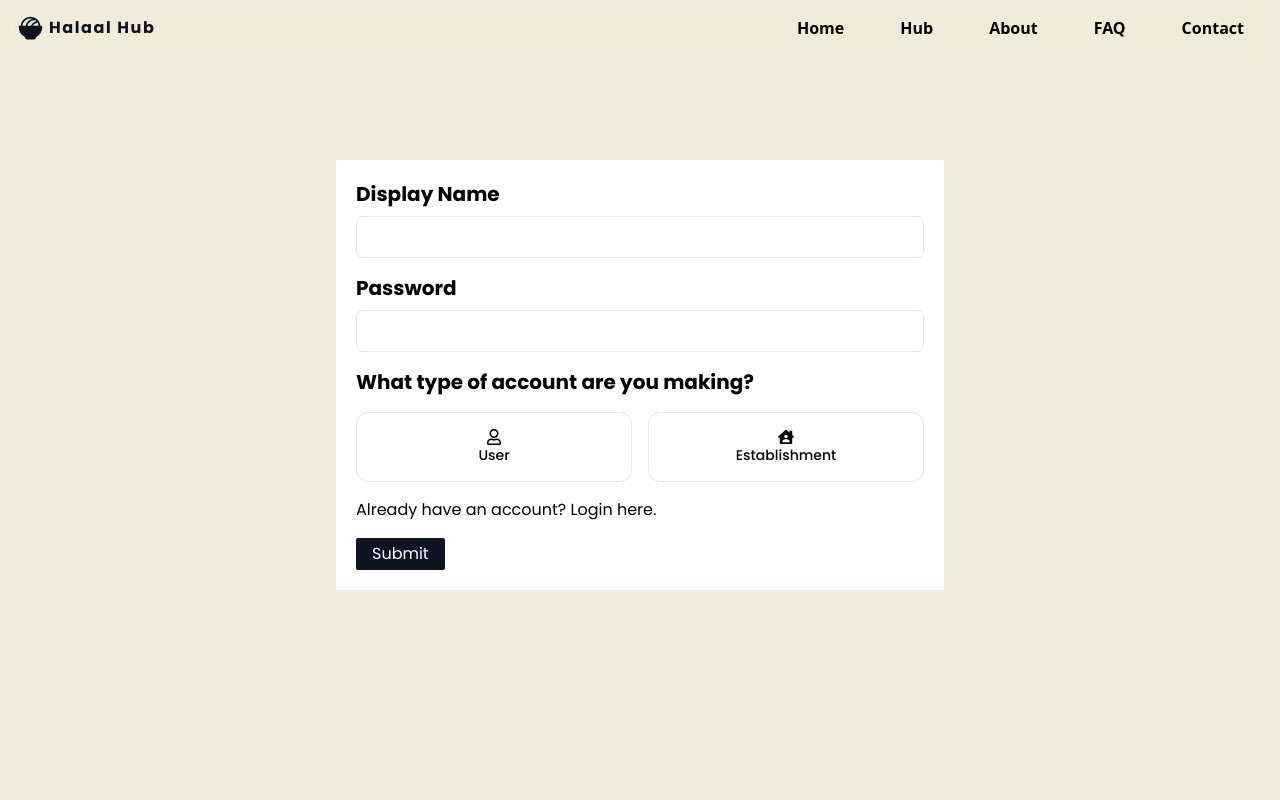
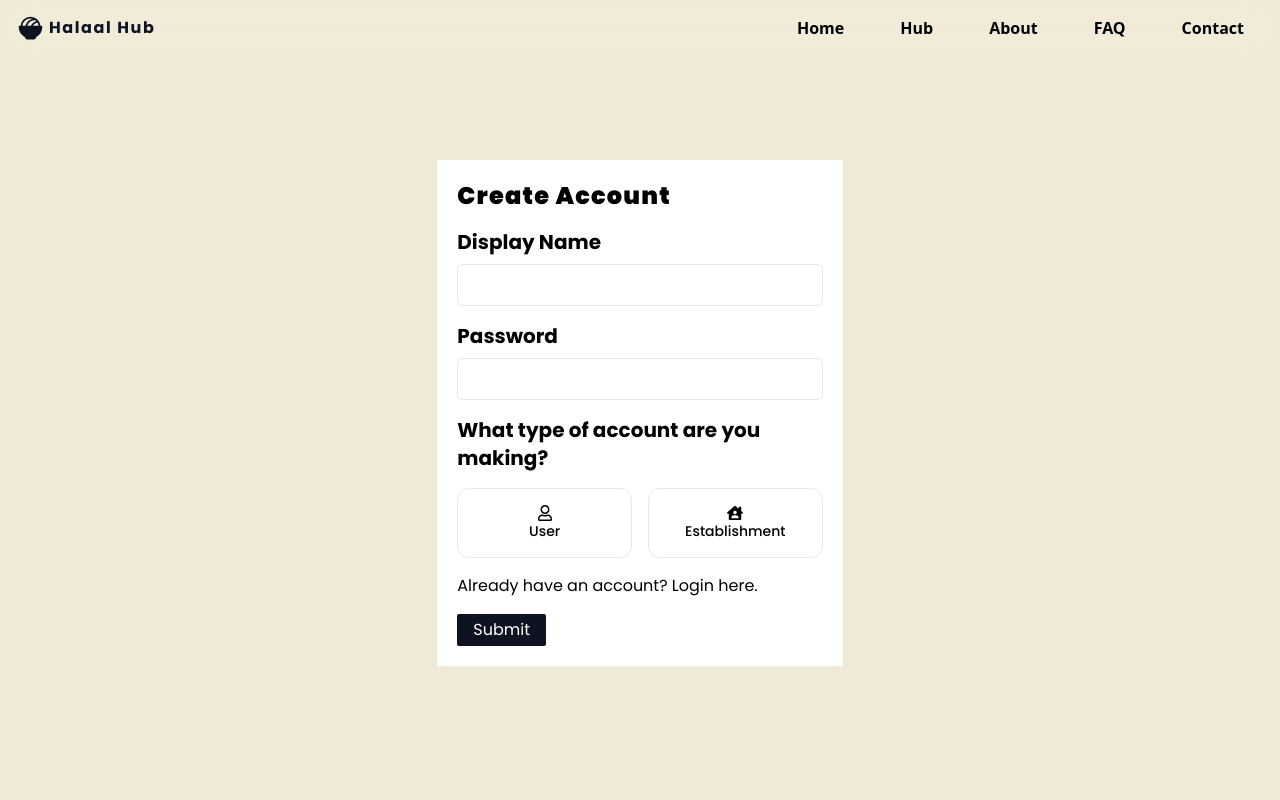
Before and after one commit to Junaidadams/halaal-hub, a React (Vite) app: page /sign-up in a window 1280 px wide. Shown: the top 800 px of the page. Built offline with nearby package versions, Linux system fonts and the light colour scheme.

Commit message:
Small changes

```diff
--- a/src/pages/CreateListing.jsx
+++ b/src/pages/CreateListing.jsx
@@ -20,8 +20,8 @@ const CreateListing = () => {
   return (
     <div className="min-h-screen -mt-[56px] bg-eggshell flex">
       <div className="mx-auto my-20 min-h-screen w-[95%] flex flex-col">
-        <div className="flex mx-auto md:my-10 lg:my-14 xl:my-20 w-full sm:w-2/3 xl:w-1/2 flex-col font-poppins bg-white p-5">
-          <div className="flex">
+        <div className="flex mx-auto md:my-10 lg:my-14 xl:my-20 w-full sm:w-2/3 md:w-1/2 xl:w-1/3 flex-col font-poppins bg-white p-5">
+          <div className="flex mb-4">
             {step > 1 && (
               <div>
                 <button onClick={stepMinusOne} className="flex my-auto">
--- a/src/pages/Login.jsx
+++ b/src/pages/Login.jsx
@@ -9,8 +9,11 @@ const Signup = () => {
   return (
     <div className="min-h-screen -mt-[56px] bg-eggshell flex">
       <div className="mx-auto my-20 min-h-screen w-[95%] flex flex-col">
-        <div className="flex mx-auto md:my-10 lg:my-14 xl:my-20 w-full sm:w-2/3 xl:w-1/2 flex-col font-poppins bg-white p-5">
+        <div className="flex mx-auto md:my-10 lg:my-14 xl:my-20 w-full sm:w-2/3 md:w-1/2 xl:w-1/3 flex-col font-poppins bg-white p-5">
           <form className="space-y-4">
+            <div className="space-y-2">
+              <h1 className="text-2xl font-black tracking-wider mb-4">Login</h1>
+            </div>
             <div className="space-y-2">
               <label className="text-xl font-bold mb-4">Display Name</label>
               <input
--- a/src/pages/Signup.jsx
+++ b/src/pages/Signup.jsx
@@ -13,8 +13,13 @@ const Signup = () => {
   return (
     <div className="min-h-screen -mt-[56px] bg-eggshell flex">
       <div className="mx-auto my-20 min-h-screen w-[95%] flex flex-col">
-        <div className="flex mx-auto md:my-10 lg:my-14 xl:my-20 w-full sm:w-2/3 xl:w-1/2 flex-col font-poppins bg-white p-5">
+        <div className="flex mx-auto md:my-10 lg:my-14 xl:my-20 w-full sm:w-2/3 md:w-1/2 xl:w-1/3 flex-col font-poppins bg-white p-5">
           <form className="space-y-4">
+            <div className="space-y-2">
+              <h1 className="text-2xl font-black tracking-wider mb-4">
+                Create Account
+              </h1>
+            </div>
             <div className="space-y-2">
               <label className="text-xl font-bold mb-4">Display Name</label>
               <input
```
